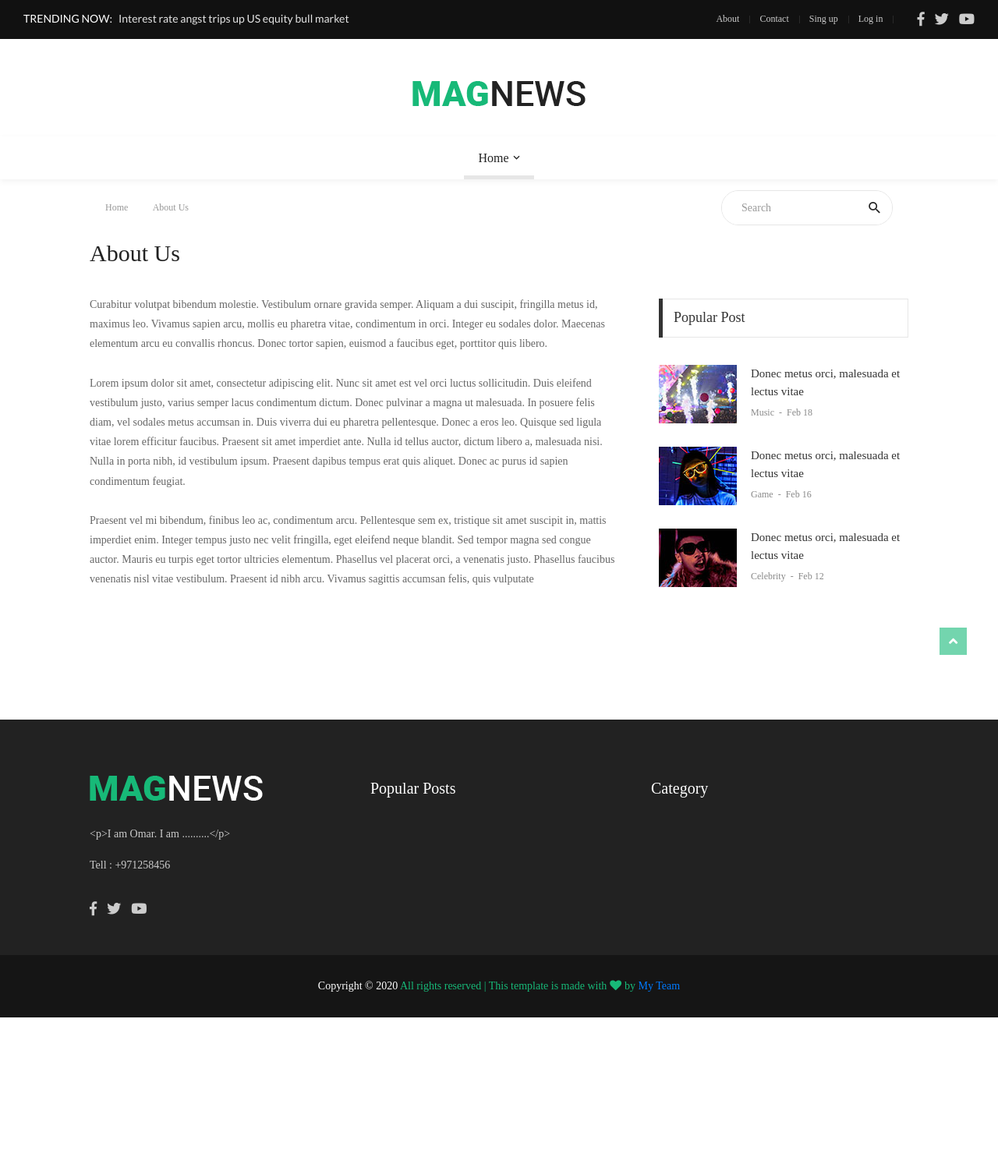
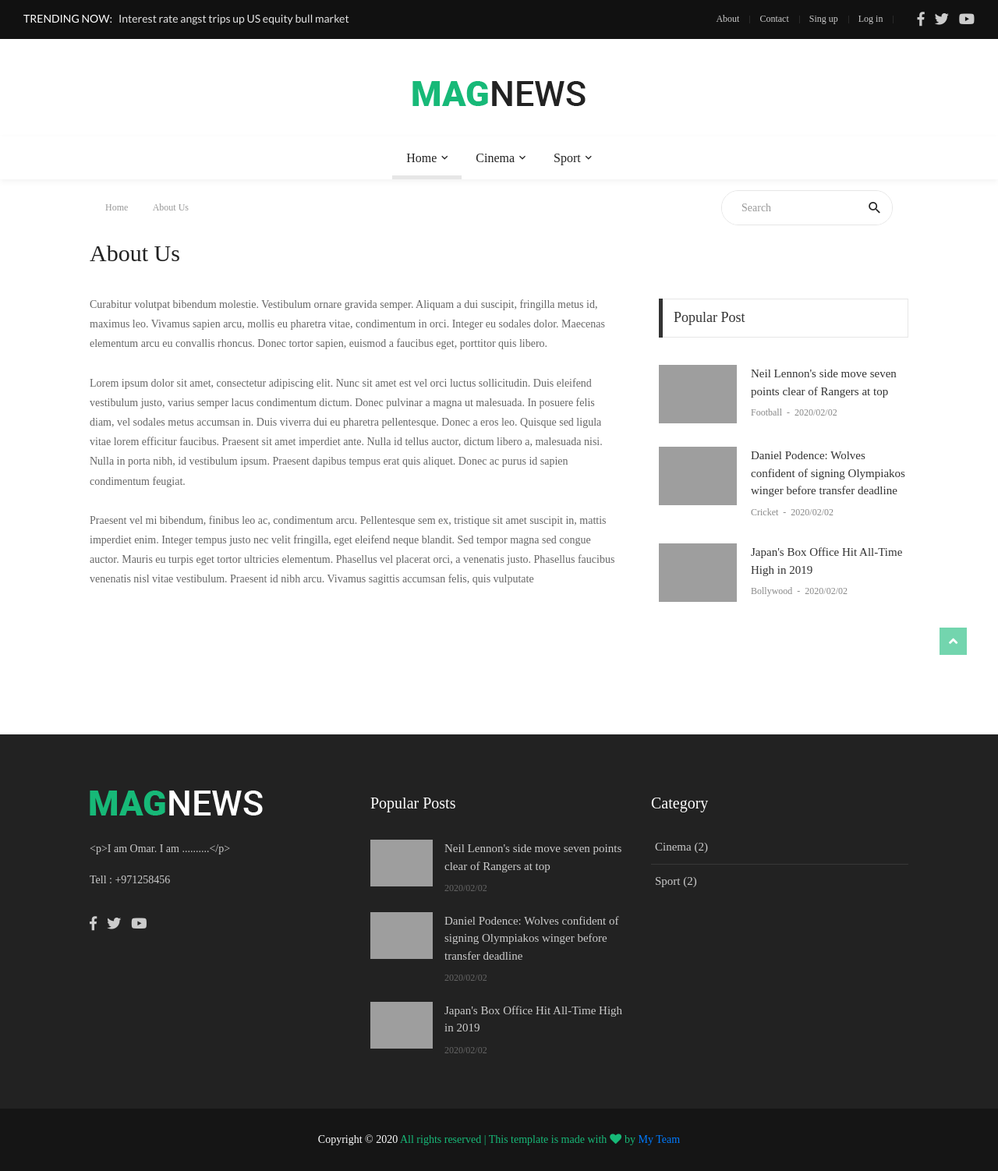
Before and after one commit to IamOmaR22/Online-News-Portal-with-Django, a Django app: page /about/ in a window 1280 px wide. Shown: the whole page at 78% size. Before the commit the page ends 1305 px from the top, so only its background shows below. Run offline with Django 3.2, Linux system fonts and the light colour scheme; data comes from the database, SQL or seed files in the repository; both versions use the stored data as it was after the commit; some libraries are stand-ins or nearby versions; some web fonts are replaced; grey boxes are pictures that could not be loaded.

Commit message:
About Page

```diff
--- a/main/templates/front/about.html
+++ b/main/templates/front/about.html
@@ -16,7 +16,7 @@
 	<div class="container">
 		<div class="headline bg0 flex-wr-sb-c p-rl-20 p-tb-8">
 			<div class="f2-s-1 p-r-30 m-tb-6">
-				<a href="index.html" class="breadcrumb-item f1-s-3 cl9">
+				<a href="/" class="breadcrumb-item f1-s-3 cl9">
 					Home
 				</a>
 
@@ -61,10 +61,10 @@
 					</div>
 				</div>
 
-				<!-- Sidebar -->
+			<!-- Sidebar for Popular news in about page Start -->
 				<div class="col-md-5 col-lg-4 p-b-30">
 					<div class="p-l-10 p-rl-0-sr991 p-t-5">
-						<!-- Popular Posts -->
+					<!-- Popular Posts in about page Start -->
 						<div>
 							<div class="how2 how2-cl4 flex-s-c">
 								<h3 class="f1-m-2 cl3 tab01-title">
@@ -73,21 +73,24 @@
 							</div>
 
 							<ul class="p-t-35">
+
+						<!-- Dynamic Popular Post on the Sidebar(Right side) in about page Start -->
+								{% for pop in popnews2 %}
 								<li class="flex-wr-sb-s p-b-30">
-									<a href="#" class="size-w-10 wrap-pic-w hov1 trans-03">
-										<img src="images/popular-post-04.jpg" alt="IMG">
+									<a href="{% url 'news_detail' word=pop.name %}" class="size-w-10 wrap-pic-w hov1 trans-03">
+										<img src="{{ pop.picurl }}" alt="IMG">
 									</a>
 
 									<div class="size-w-11">
 										<h6 class="p-b-4">
-											<a href="#" class="f1-s-5 cl3 hov-cl10 trans-03">
-												Donec metus orci, malesuada et lectus vitae
+											<a href="{% url 'news_detail' word=pop.name %}" class="f1-s-5 cl3 hov-cl10 trans-03">
+												{{ pop.name }}
 											</a>
 										</h6>
 
 										<span class="cl8 txt-center p-b-24">
 											<a href="#" class="f1-s-6 cl8 hov-cl10 trans-03">
-												Music
+												{{ pop.catname }}
 											</a>
 
 											<span class="f1-s-3 m-rl-3">
@@ -95,71 +98,20 @@
 											</span>
 
 											<span class="f1-s-3">
-												Feb 18
+												{{ pop.date }}
 											</span>
 										</span>
 									</div>
 								</li>
+								{% endfor %}
+						<!-- Dynamic Popular Post on the Sidebar(Right side) in about page End -->
 
-								<li class="flex-wr-sb-s p-b-30">
-									<a href="#" class="size-w-10 wrap-pic-w hov1 trans-03">
-										<img src="images/popular-post-05.jpg" alt="IMG">
-									</a>
-
-									<div class="size-w-11">
-										<h6 class="p-b-4">
-											<a href="#" class="f1-s-5 cl3 hov-cl10 trans-03">
-												Donec metus orci, malesuada et lectus vitae
-											</a>
-										</h6>
-
-										<span class="cl8 txt-center p-b-24">
-											<a href="#" class="f1-s-6 cl8 hov-cl10 trans-03">
-												Game
-											</a>
-
-											<span class="f1-s-3 m-rl-3">
-												-
-											</span>
-
-											<span class="f1-s-3">
-												Feb 16
-											</span>
-										</span>
-									</div>
-								</li>
-
-								<li class="flex-wr-sb-s p-b-30">
-									<a href="#" class="size-w-10 wrap-pic-w hov1 trans-03">
-										<img src="images/popular-post-06.jpg" alt="IMG">
-									</a>
-
-									<div class="size-w-11">
-										<h6 class="p-b-4">
-											<a href="#" class="f1-s-5 cl3 hov-cl10 trans-03">
-												Donec metus orci, malesuada et lectus vitae
-											</a>
-										</h6>
-
-										<span class="cl8 txt-center p-b-24">
-											<a href="#" class="f1-s-6 cl8 hov-cl10 trans-03">
-												Celebrity
-											</a>
-
-											<span class="f1-s-3 m-rl-3">
-												-
-											</span>
-
-											<span class="f1-s-3">
-												Feb 12
-											</span>
-										</span>
-									</div>
-								</li>
 							</ul>
 						</div>
+					<!-- Popular Posts in about page End -->
 					</div>
 				</div>
+			<!-- Sidebar for Popular news in about page End -->
 			</div>
 		</div>
 	</section>
--- a/main/templates/front/master.html
+++ b/main/templates/front/master.html
@@ -299,16 +299,15 @@
 
 				<!-- Dynamic Popular Post in Footer Section Start -->
 						<ul>
-
 							{% for pop in popnews2 %}
 							<li class="flex-wr-sb-s p-b-20">
-								<a href="#" class="size-w-4 wrap-pic-w hov1 trans-03">
+								<a href="{% url 'news_detail' word=pop.name %}" class="size-w-4 wrap-pic-w hov1 trans-03">
 									<img src="{{ pop.picurl }}" alt="IMG">
 								</a>
 
 								<div class="size-w-5">
 									<h6 class="p-b-5">
-										<a href="#" class="f1-s-5 cl11 hov-cl10 trans-03">
+										<a href="{% url 'news_detail' word=pop.name %}" class="f1-s-5 cl11 hov-cl10 trans-03">
 											{{ pop.name }}
 										</a>
 									</h6>
@@ -319,7 +318,6 @@
 								</div>
 							</li>
 							{% endfor %}
-
 						</ul>
 				<!-- Dynamic Popular Post in Footer Section End -->
 					</div>
--- a/main/views.py
+++ b/main/views.py
@@ -29,7 +29,17 @@ def home(request):
 def about(request):
 
     site = Main.objects.get(pk=2)
-    return render(request, 'front/about.html', {'site':site})
+
+    news = News.objects.all().order_by('-pk')  ## for reverse(ordering) need to filter by pk with (-) to get the latest submission first.
+
+    cat = Cat.objects.all()  ## Show categories in footer
+    subcat = SubCat.objects.all()  ## for SubMenu in the menu bar
+
+    lastnews = News.objects.all().order_by('-pk')[:3]   ### This query for last three post
+
+    popnews2 = News.objects.all().order_by('-show')[:3]    ### 3 Populer News will be Shown according to view(show) in the footer section and sidebar on the right.
+
+    return render(request, 'front/about.html', {'site':site, 'news':news, 'cat':cat, 'subcat':subcat, 'lastnews':lastnews, 'popnews2':popnews2})
 
 
 def panel(request):
```
Also changed, not shown: db.sqlite3.
